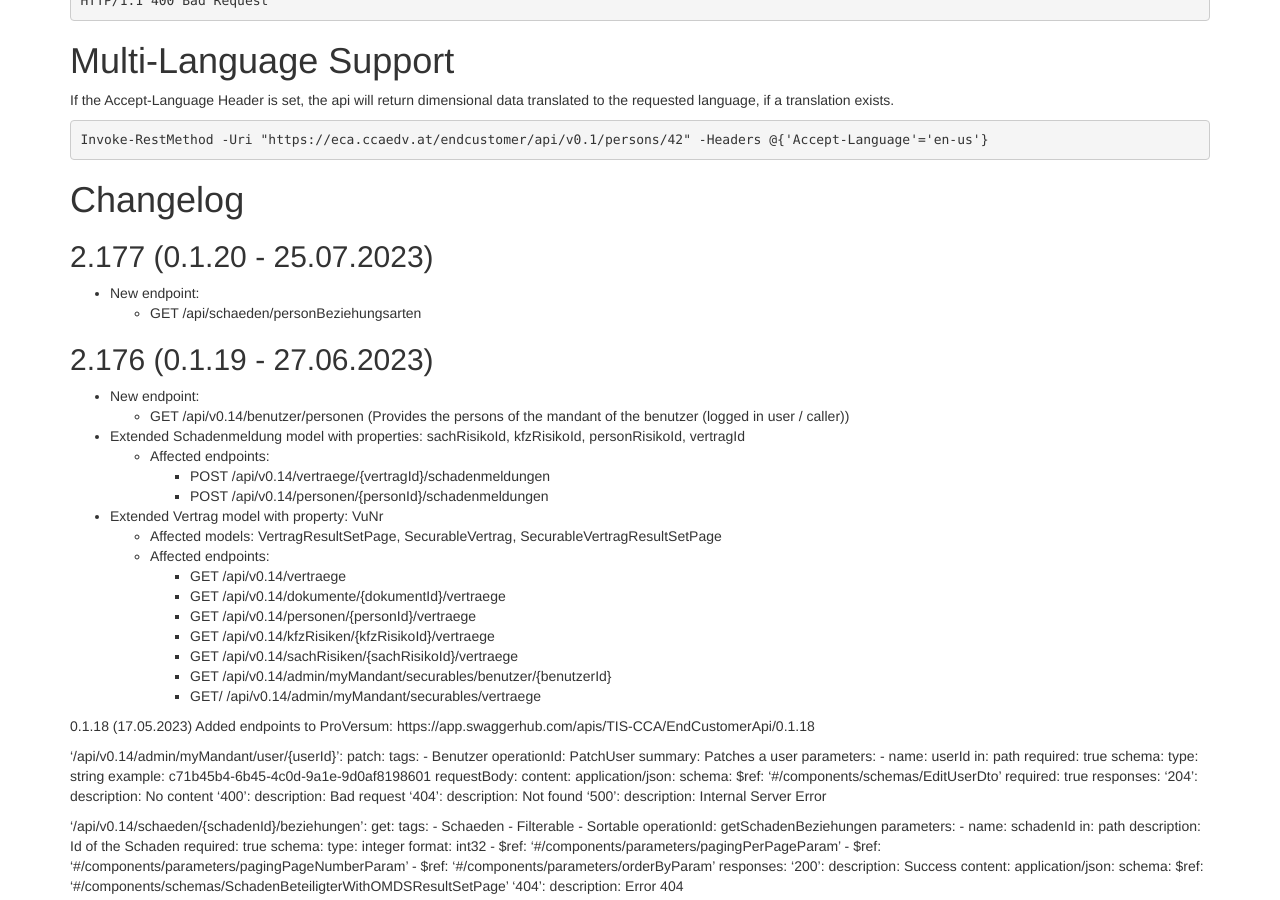
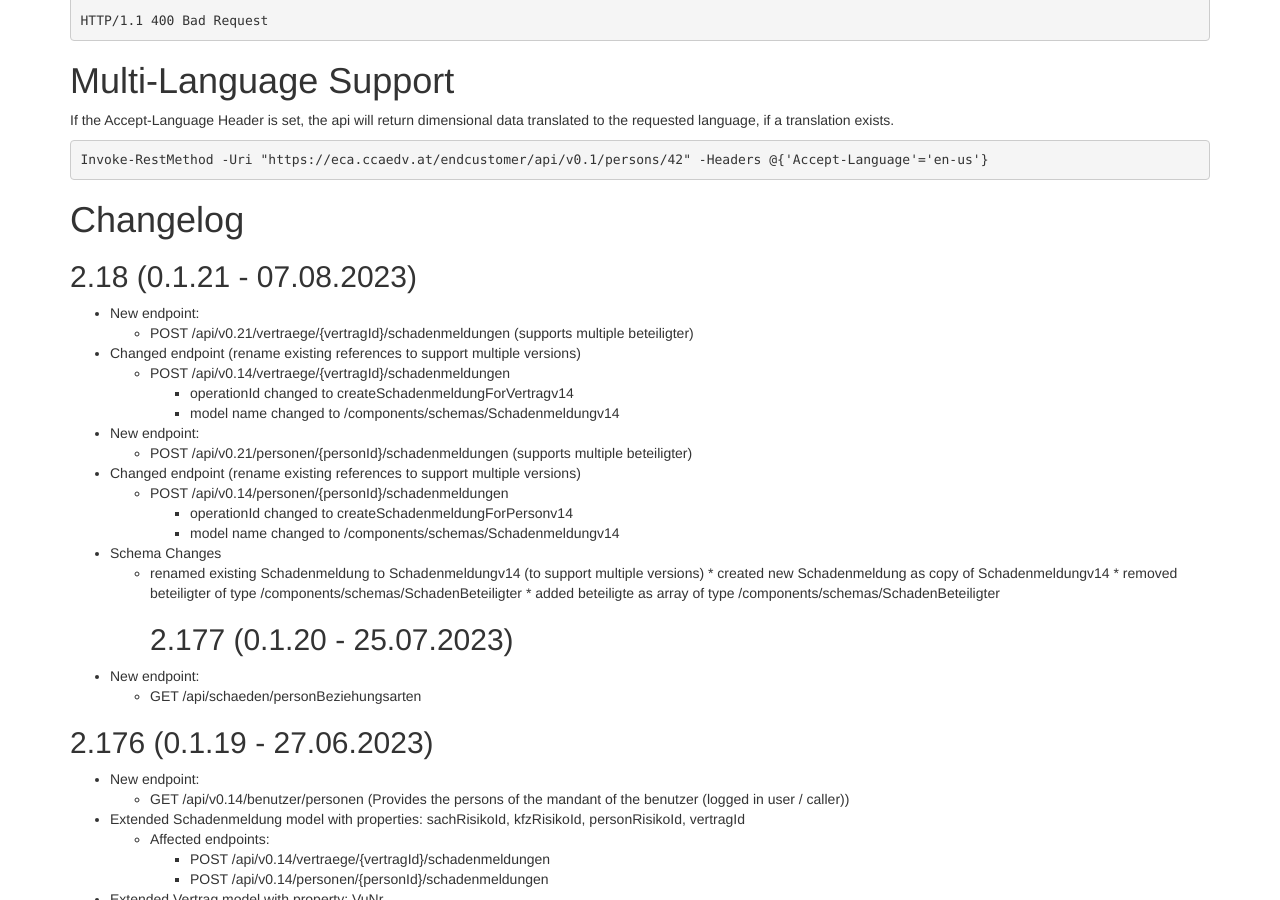
Before and after one commit to togethercca/togethercca.github.io, a Jekyll site: the page built from _pages/endCustomerApi.md, in a window 1280 px wide and 900 px high, scrolled down 8011 px. Built offline with Jekyll 4.4.1, drawn with Linux system fonts in a browser that asks for light colours; some of the changed text lies outside the part shown.

Commit message:
Update endCustomerApi.md
Changes to support multiple beteiligte in schadenmeldung

````diff
--- a/_pages/endCustomerApi.md
+++ b/_pages/endCustomerApi.md
@@ -439,6 +439,24 @@ Invoke-RestMethod -Uri "https://eca.ccaedv.at/endcustomer/api/v0.1/persons/42" -
 ```
 
 # Changelog
+## 2.18 (0.1.21 - 07.08.2023)
+* New endpoint:
+	* POST /api/v0.21/vertraege/{vertragId}/schadenmeldungen (supports multiple beteiligter)
+* Changed endpoint (rename existing references to support multiple versions)
+	* POST /api/v0.14/vertraege/{vertragId}/schadenmeldungen
+		* operationId changed to createSchadenmeldungForVertragv14
+		* model name changed to /components/schemas/Schadenmeldungv14
+* New endpoint:
+	* POST /api/v0.21/personen/{personId}/schadenmeldungen (supports multiple beteiligter)
+* Changed endpoint (rename existing references to support multiple versions)
+	* POST /api/v0.14/personen/{personId}/schadenmeldungen
+		* operationId changed to createSchadenmeldungForPersonv14
+		* model name changed to /components/schemas/Schadenmeldungv14
+* Schema Changes
+	* renamed existing Schadenmeldung to Schadenmeldungv14 (to support multiple versions)
+ 	* created new Schadenmeldung as copy of Schadenmeldungv14
+  		* removed beteiligter of type /components/schemas/SchadenBeteiligter
+ 		* added beteiligte as array of type /components/schemas/SchadenBeteiligter
 ## 2.177 (0.1.20 - 25.07.2023)
 * New endpoint:
 	* GET /api/schaeden/personBeziehungsarten
````
